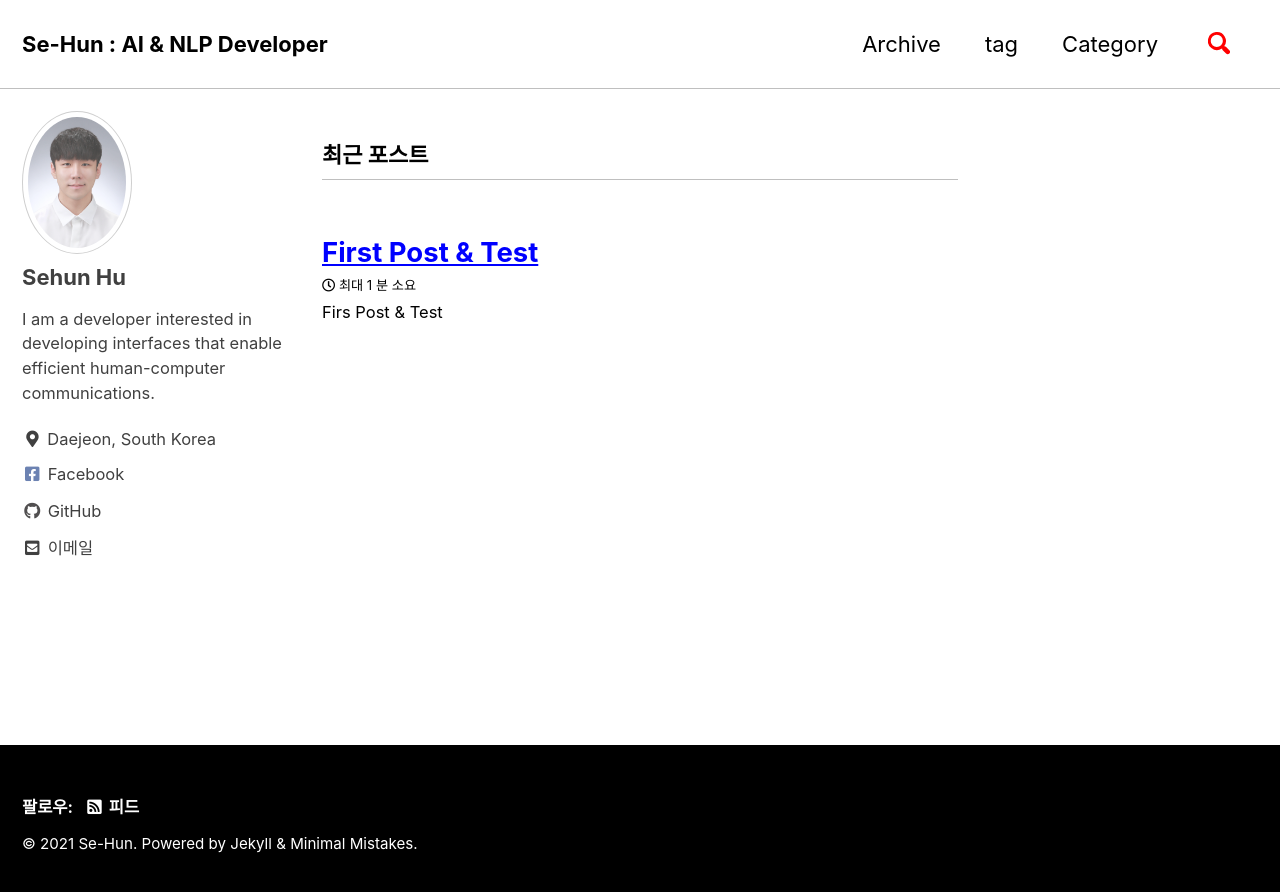
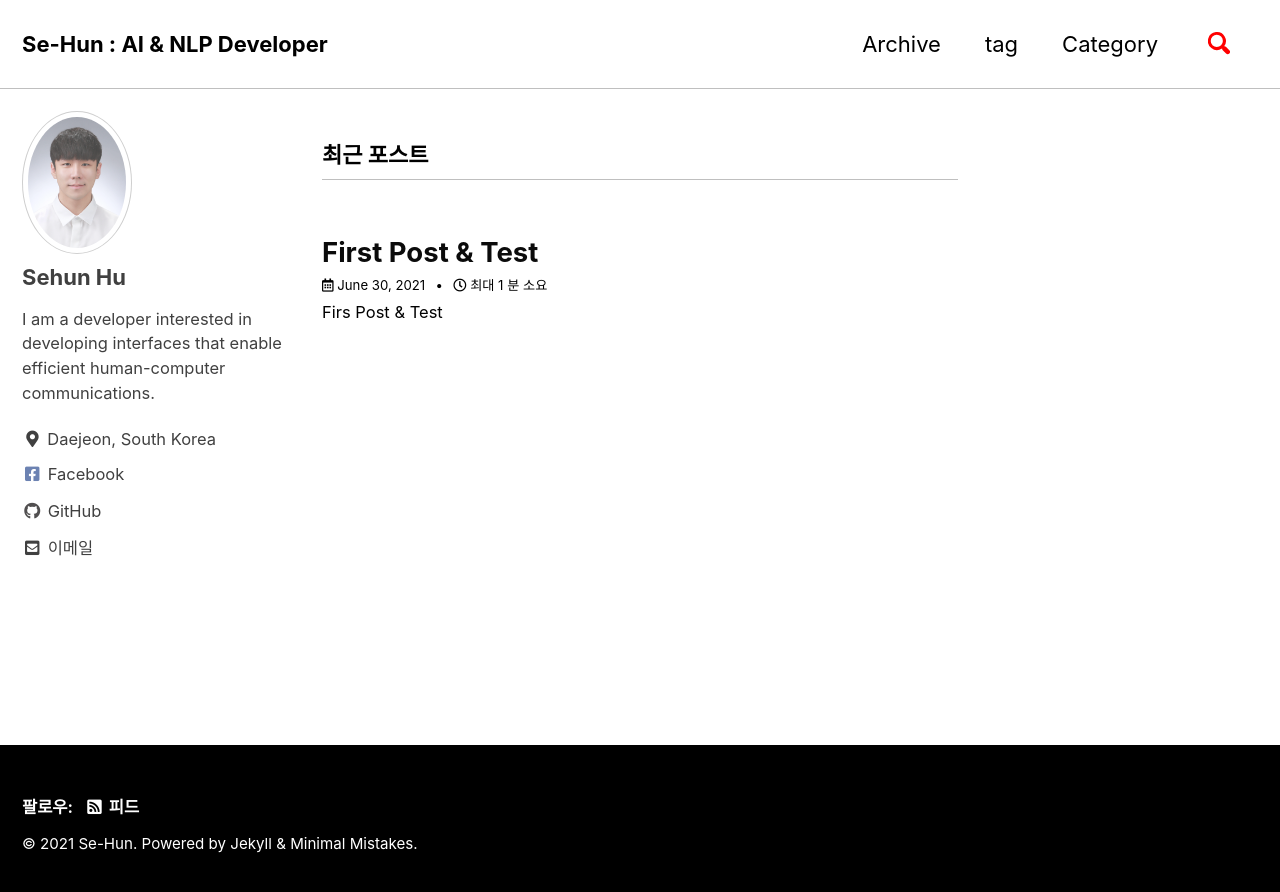
Before and after one commit to Se-Hun/Se-Hun.github.io, a Jekyll site: the page built from index.html, in a window 1280 px wide. Shown: the top 892 px of the page. Built offline with Jekyll 4.4.1, drawn with Linux system fonts in a browser that asks for light colours; cached includes are drawn as plain includes; the list of posts is cut into pages by our own code.

Commit message:
remove link decoration and hover, focus at archive title

```diff
--- a/Gemfile
+++ b/Gemfile
@@ -1,5 +1,5 @@
 source "https://rubygems.org"
-gem "jekyll", "~> 3.5"
+gem "jekyll", "~> 3.7"
 gem "minimal-mistakes-jekyll"
 gem "kramdown-parser-gfm"
 gem "webrick", "~> 1.7"
--- a/_config.yml
+++ b/_config.yml
@@ -277,3 +277,4 @@ defaults:
       comments: true
       share: true
       related: true
+      show_date: true
--- a/_sass/minimal-mistakes/_archive.scss
+++ b/_sass/minimal-mistakes/_archive.scss
@@ -24,6 +24,8 @@
   a {
     position: relative;
     z-index: 10;
+    text-decoration: none;
+    color: #0b0b0b;
   }
 
   a[rel="permalink"] {
--- a/_sass/minimal-mistakes/_base.scss
+++ b/_sass/minimal-mistakes/_base.scss
@@ -126,6 +126,8 @@ blockquote {
 /* links */
 
 a {
+  //text-decoration: none;
+
   &:focus {
     @extend %tab-focus;
   }
```
